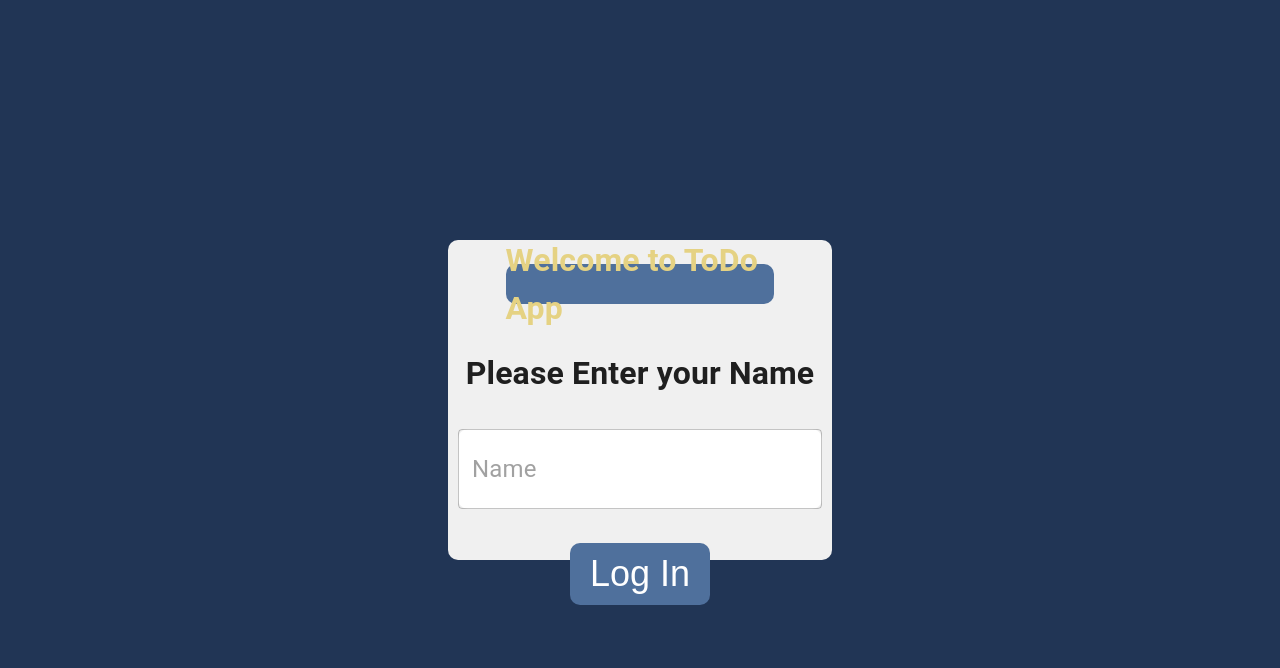
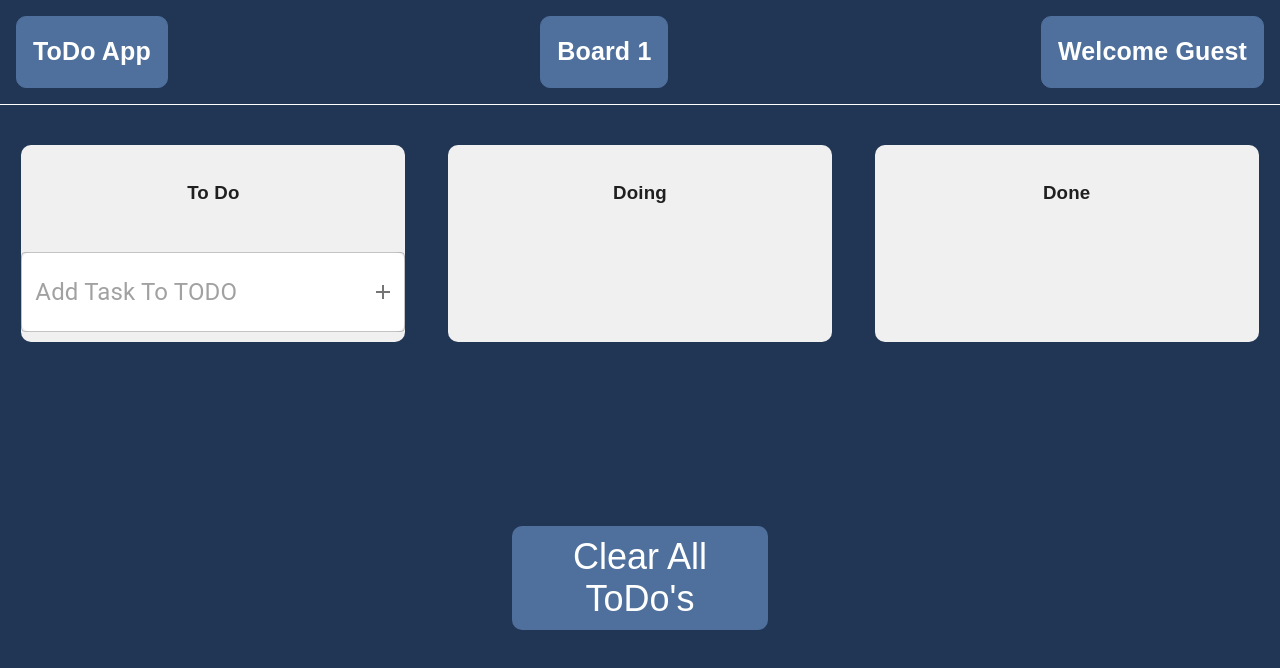
Before and after one commit to animeshdesh/TodoDragNDrop, a React (Vite) app: page / in a window 1280 px wide. Shown: the top 668 px of the page. Built offline with nearby package versions, Linux system fonts and the light colour scheme.

Commit message:
Bugs fixed

```diff
--- a/src/App.jsx
+++ b/src/App.jsx
@@ -1,44 +1,13 @@
 import MainContainer from "./components/mainContainer";
 
-import { BrowserRouter, Route, Routes } from "react-router-dom";
 import CssBaseline from "@mui/material/CssBaseline";
-import WelcomePage from "./components/WelcomePage";
-import { useEffect, useState } from "react";
+
 function App() {
-  const [name, setName] = useState("");
-  console.log(name);
-  useEffect(() => {
-    const storedName = localStorage.getItem("name");
-    if (storedName) {
-      setName(storedName);
-    }
-  }, []);
-  const handelNameChange = (e) => {
-    const newName = e.target.value;
-    setName(newName);
-    localStorage.setItem("name", newName);
-  };
   return (
     <>
       <CssBaseline />
-      <BrowserRouter>
-        <Routes>
-          <Route
-            path="/"
-            element={
-              <WelcomePage
-                handelNameChange={handelNameChange}
-                name={name}
-                setName={setName}
-              />
-            }
-          />
-        </Routes>
 
-        <Routes>
-          <Route path="/todo" element={<MainContainer name={name} />} />
-        </Routes>
-      </BrowserRouter>
+      <MainContainer name={"Guest"} />
     </>
   );
 }
--- a/src/components/MainContainer.jsx
+++ b/src/components/MainContainer.jsx
@@ -1,12 +1,11 @@
 /* eslint-disable react/no-unescaped-entities */
 /* eslint-disable react/prop-types */
 /* eslint-disable no-unused-vars */
-import { useState, React } from "react";
+import { useState, React, useEffect } from "react";
 import Header from "./header";
 import Table from "./Table";
 import { DragDropContext } from "react-beautiful-dnd";
 import "../styles/mainContainer.styles.css";
-import { Link } from "react-router-dom";
 
 const MainContainer = ({ name, setName }) => {
   const [newTodoTitle, setNewTodoTitle] = useState("");
@@ -101,10 +100,26 @@ const MainContainer = ({ name, setName }) => {
     setDoingCards([]);
     setDoneCards([]);
   };
+  useEffect(() => {
+    // Load data from local storage when the component mounts (on initial render)
+    const storedData = localStorage.getItem("todoAppData");
+    if (storedData) {
+      const parsedData = JSON.parse(storedData);
+      setTodoCards(parsedData.todoCards || []);
+      setDoingCards(parsedData.doingCards || []);
+      setDoneCards(parsedData.doneCards || []);
+    }
+  }, []); // The empty dependency array ensures this effect runs only once on component mount
 
-  const clearNameAndRedirect = () => {
-    // Handle logout logic here
-  };
+  useEffect(() => {
+    // Save data to local storage whenever the todoCards, doingCards, or doneCards state changes
+    const stateToSave = {
+      todoCards,
+      doingCards,
+      doneCards,
+    };
+    localStorage.setItem("todoAppData", JSON.stringify(stateToSave));
+  }, [todoCards, doingCards, doneCards]);
 
   return (
     <div className="mainContainer">
@@ -126,11 +141,6 @@ const MainContainer = ({ name, setName }) => {
         <button className="mainButton" onClick={clearAllTodos}>
           <div>Clear All ToDo's</div>
         </button>
-        {/* <Link to="/">
-          <button className="mainButton" onClick={clearNameAndRedirect}>
-            <div>Log out</div>
-          </button>
-        </Link> */}
       </div>
     </div>
   );
--- a/src/components/WelcomePage.jsx
+++ /dev/null
@@ -1,48 +0,0 @@
-/* eslint-disable react/prop-types */
-import { Link } from "react-router-dom";
-import "../styles/welcomePage.styles.css";
-import { TextField } from "@mui/material";
-const WelcomePage = ({ handelNameChange, name }) => {
-  return (
-    <>
-      <div className="welcomeContainer">
-        <div className="welcomeBox">
-          <div className="headingBox">
-            <h1 className="welcomeHeading">Welcome to ToDo App</h1>
-          </div>
-          <div className="welcomeText">
-            <h1>Please Enter your Name</h1>
-          </div>
-          <form>
-            <TextField
-              placeholder="Name"
-              size="medium"
-              inputProps={{
-                style: { fontSize: "1.5rem" },
-              }}
-              sx={{
-                backgroundColor: "white",
-                borderRadius: "10px",
-                marginTop: "10px",
-                marginBottom: "10px",
-                width: { sm: "100%", md: "100%" },
-                "& .MuiInputBase-root": {
-                  height: 80,
-                },
-              }}
-              value={name}
-              onChange={handelNameChange}
-            />
-          </form>
-          <Link to="/todo">
-            <button>
-              <div className="welcomeButton">Log In</div>
-            </button>
-          </Link>
-        </div>
-      </div>
-    </>
-  );
-};
-
-export default WelcomePage;
--- a/src/styles/welcomePage.styles.css
+++ /dev/null
@@ -1,46 +0,0 @@
-.welcomeContainer {
-  background: #213555;
-  height: 100vh;
-  display: flex;
-  justify-content: center;
-  align-items: center;
-}
-
-.welcomeBox {
-  height: 40vh;
-  width: 30%;
-  background-color: #f0f0f0;
-  border-radius: 10px;
-  display: flex;
-  flex-direction: column;
-  align-items: center;
-}
-.headingBox {
-  height: 5vh;
-  width: 70%;
-  background-color: #4f709c;
-  margin: 1.5rem;
-  border-radius: 10px;
-  display: flex;
-  align-items: center;
-  justify-content: center;
-}
-.welcomeHeading {
-  color: #e5d283;
-}
-button {
-  background: none;
-  border: none;
-  padding: 0;
-  margin: 0;
-  cursor: pointer;
-  outline: none;
-}
-.welcomeButton {
-  font-size: 36px;
-  padding: 10px 20px;
-  border-radius: 10px;
-  background-color: #4f709c;
-  color: #ffffff;
-  margin: 1.5rem;
-}
```
